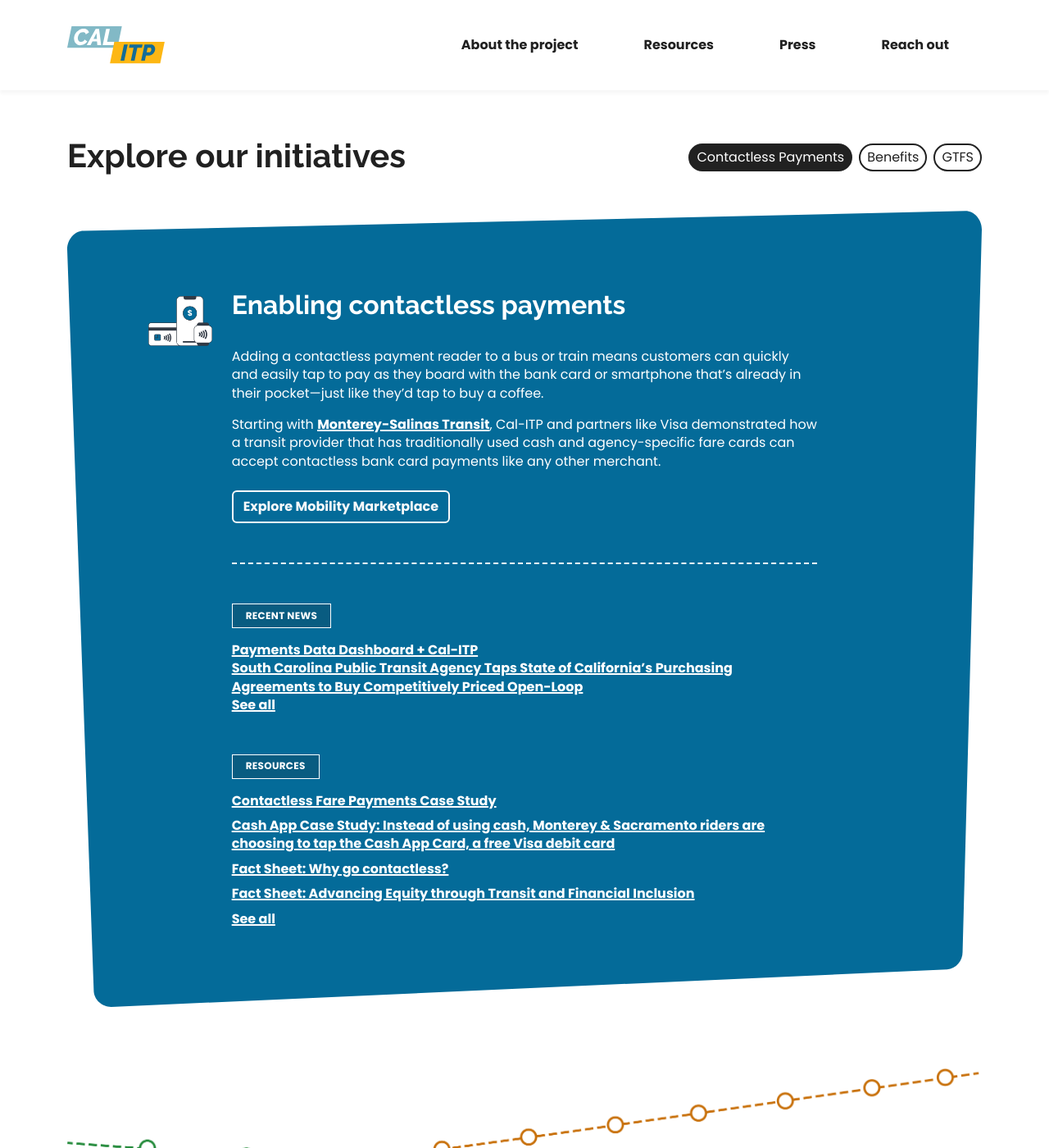
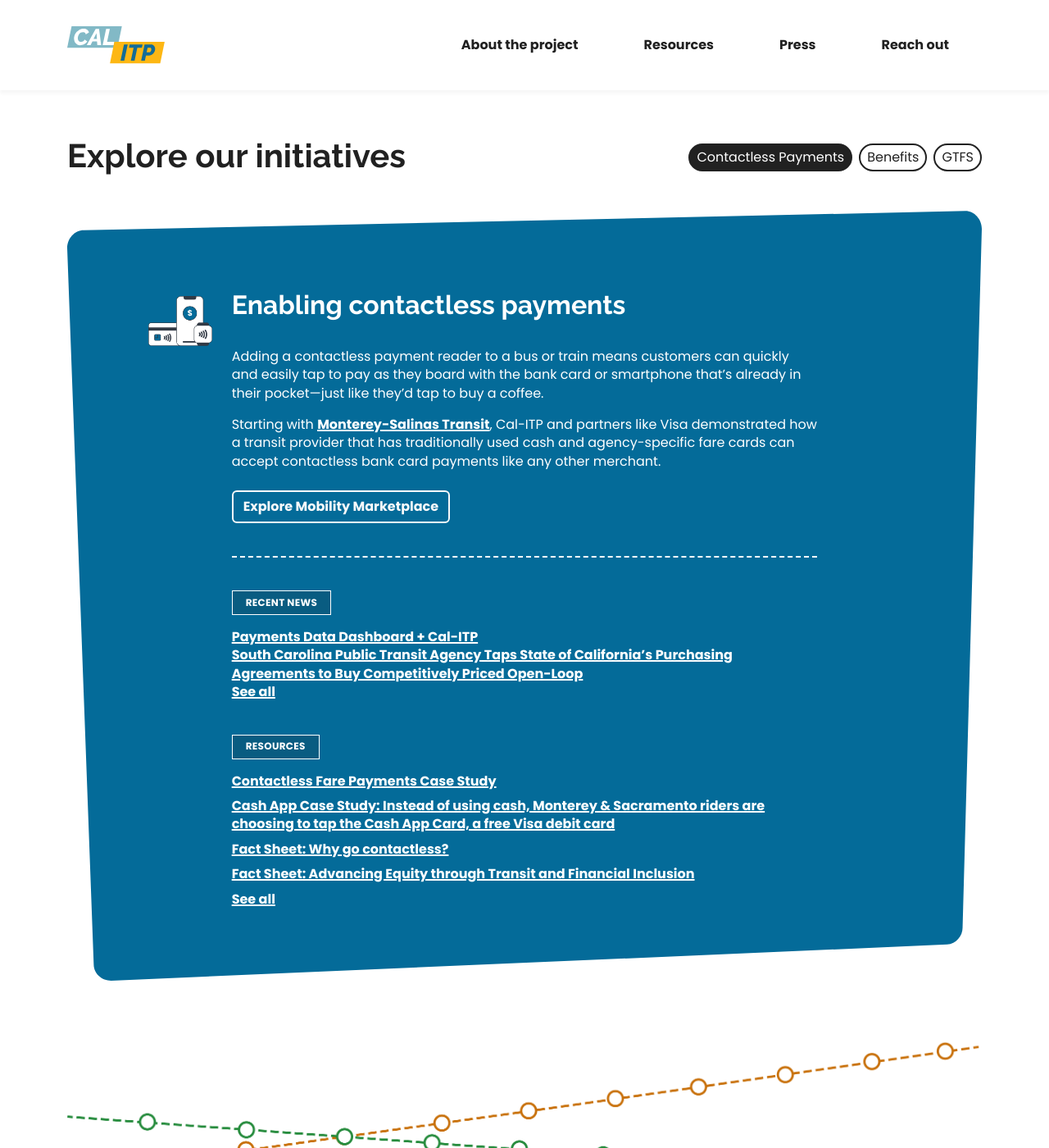
Before and after one commit to cal-itp/calitp.org, a Jekyll site: the page built from src/index.html, in a window 1280 px wide and 1400 px high, scrolled down 1942 px. Shown: the whole window at 82% size. Built offline with Jekyll 4.4.1, drawn with Linux system fonts in a browser that asks for light colours.

Commit message:
style: make space between sections 28px on mobile, 40px on desktop

```diff
--- a/src/_includes/initiatives.html
+++ b/src/_includes/initiatives.html
@@ -48,7 +48,7 @@
               alt="{{ initiative.image.alt }}"
               width="{{ initiative.image.width }}" />
           </picture>
-          <div class="col-12 col-md-8 col-lg-8 mb-5">
+          <div class="col-12 col-md-8 col-lg-8 initiatives-section-mb">
             <h3 class="h2 text-white text-center text-md-start pb-4">{{ initiative.headline }}</h3>
             {% for paragraph in initiative.paragraphs %}
               <p class="text-white">
@@ -56,12 +56,12 @@
               </p>
             {% endfor %}
             <div class="d-grid d-md-block rounded-0 border-bottom border-white border-2">
-              <a href="{{ initiative.button.url }}" class="btn btn-outline-light fw-bolder mt-2 mb-5">{{ initiative.button.text }}</a>
+              <a href="{{ initiative.button.url }}" class="btn btn-outline-light fw-bolder mt-2 initiatives-section-mb">{{ initiative.button.text }}</a>
             </div>
           </div>
         </div>
         <div class="row">
-          <div class="col-12 offset-md-2 col-md-8 col-lg-8 mb-5">
+          <div class="col-12 offset-md-2 col-md-8 col-lg-8 initiatives-section-mb">
             <h4 class="small-caps text-white mb-3">Recent News</h4>
             <div class="tab-list">
               {% assign all_press = site.press | reverse %}
@@ -85,7 +85,7 @@
           </div>
         </div>
         <div class="row">
-          <div class="col-12 offset-md-2 col-md-8 col-lg-8 mb-5">
+          <div class="col-12 offset-md-2 col-md-8 col-lg-8 initiatives-section-mb">
             <h4 class="small-caps text-white mb-3">Resources</h4>
             <div class="tab-list">
               {% assign all_resources = site.resources | reverse %}
--- a/src/stylesheets/main.css
+++ b/src/stylesheets/main.css
@@ -7,6 +7,7 @@
   --bs-border-style: dashed;
   --bs-body-line-height: 1.4;
   --header-nav-height: 110px;
+  --initiatives-section-mb: 28px;
 }
 
 body {
@@ -290,7 +291,15 @@
   filter: drop-shadow(0px 4px 4px rgba(0, 0, 0, 0.15));
 }
 
+.initiatives-section-mb {
+  margin-bottom: var(--initiatives-section-mb);
+}
+
 @media (min-width: 992px) {
+  :root {
+    --initiatives-section-mb: 40px;
+  }
+
   .navbar {
     --bs-navbar-nav-link-padding-x: 40px;
     --bs-navbar-nav-link-padding-y: 0;
```
